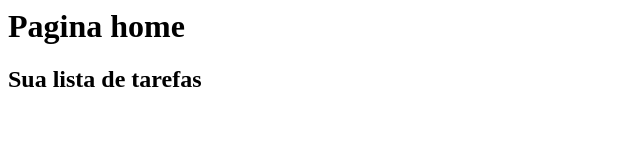
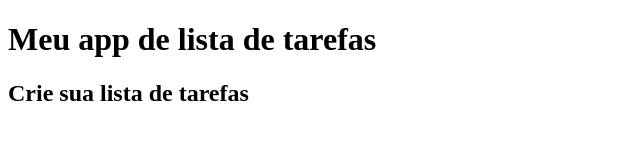
Before and after one commit to fagundess7/primeiro-repositorio, a plain HTML site: page index.html in a window 1280 px wide. Shown: the whole page, without its empty margins (0-640 px from the left). Drawn offline with Linux system fonts and the light colour scheme.

Commit message:
adicionado titulo e subtitulo

```diff
--- a/index.html
+++ b/index.html
@@ -1,3 +1,12 @@
-<h1>Pagina home</h1>
-
-<h2>Sua lista de tarefas</h2>
+<!DOCTYPE html>
+<html lang="en">
+<head>
+    <meta charset="UTF-8">
+    <meta name="viewport" content="width=device-width, initial-scale=1.0">
+    <title>Document</title>
+</head>
+<body>
+    <h1>Meu app de lista de tarefas</h1>
+    <h2>Crie sua lista de tarefas</h2>
+</body>
+</html>
```
